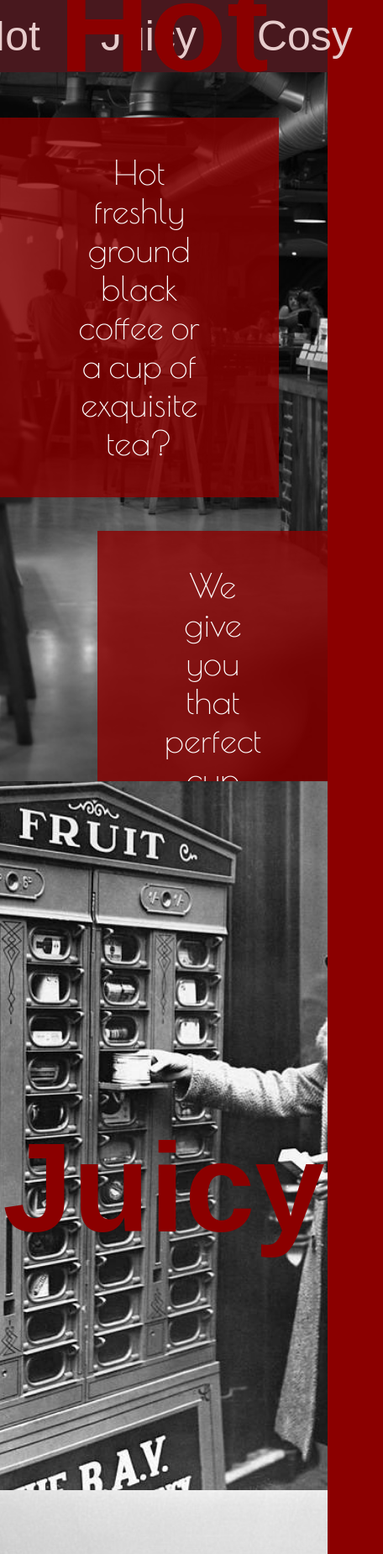
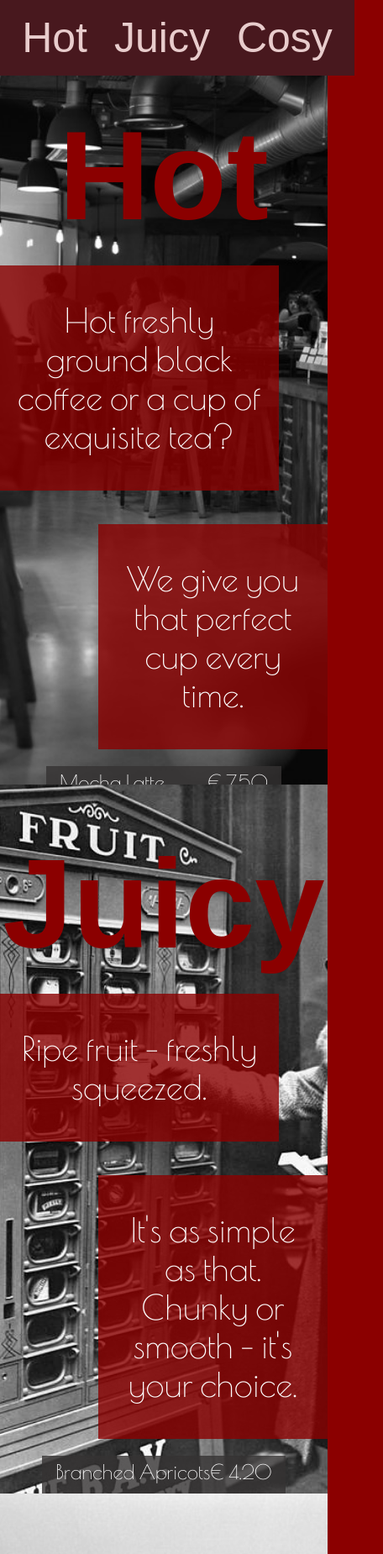
Before and after one commit to EmmaForsberg/Caffe-Retro, a plain HTML site: page index.html in a window 390 px wide. Shown: the top 1850 px of the page at 84% size, 456 px wide, since content can reach past the window. Drawn offline with nearby package versions, Linux system fonts and the light colour scheme; a web font is replaced by a local one.

Commit message:
final fixes

```diff
--- a/index.css
+++ b/index.css
@@ -8,11 +8,23 @@ background-color: darkred;
 }
 
 header  {
-    display: block;
+    display: flex;
     background-color: #381f26;
-  display: flex;
+padding: 1rem;
+width:100%;
+gap: 4rem;
   justify-content: center;
     opacity: 0.8;
+      top: 0;
+   z-index: 1;
+   position: sticky;
+}
+
+.header .link {
+  color: white;
+      font-size: 50px;
+text-decoration: none;
+
 }
 
 section {
@@ -30,25 +42,6 @@ section {
 
 }
 
-ul {
-  list-style-type: none;
-  margin: 0;
-  padding: 0;
-  display: flex;
-}
-
-li {
-    font-size: 50px;
-    margin: 0 20px;
-}
-
-li a {
-  display: block;
-  color: white;
-  text-align: center;
-  padding: 14px 16px;
-  text-decoration: none;
-}
 
 .hot-section {
      background-image: url("hot.jpg");
@@ -88,16 +81,37 @@ h1{
 }
 
 .menu {
-  width: 100%;
-  max-width: 400px;
-  border-collapse: collapse;
+
+  background-color: rgba(53, 50, 50, 0.8);
+  padding-inline: 4rem;
+  font-family: "Poiret One", sans-serif;
+  font-size: 1.5rem;
   color: white;
- font-family: "Poiret One", sans-serif;
-  font-size: 1.5rem;
-  background-color: rgb(53, 50, 50, 0.8);
 }
 
-.menu .price {
-  text-align: right;
-  width: 100px;
+.menu-item {
+  display: flex;
+  justify-content: space-between;
+  padding: 5px 0;
 }
+
+@media screen and (max-width: 768px) {
+  .red-box {
+    position: static;
+  }
+}
+
+@media screen and (max-width: 550px) {
+  .header {
+    gap: 2rem;
+  }
+
+  .red-box,
+  .menu {
+    padding-inline: 1rem;
+  }
+
+  .section {
+    padding-inline: 2rem;
+  }
+}
--- a/index.html
+++ b/index.html
@@ -3,26 +3,20 @@
 <head>
     <meta charset="UTF-8">
     <meta name="viewport" content="width=device-width, initial-scale=1.0">
-    <title>Document</title>
+    <title>Caffe Retro</title>
     <link rel="stylesheet" href="index.css"/>
     <link rel="preconnect" href="https://fonts.googleapis.com" />
-<link rel="preconnect" href="https://fonts.gstatic.com" crossorigin />
-<link
-  href="https://fonts.googleapis.com/css2?family=Poiret+One&family=Spirax&display=swap"
-  rel="stylesheet"
+    <link rel="preconnect" href="https://fonts.gstatic.com" crossorigin />
+    <link
+     href="https://fonts.googleapis.com/css2?family=Poiret+One&family=Spirax&display=swap"
+     rel="stylesheet"
 />
 </head>
-
-
 <body>
-<header>
-    <nav>
-<ul>
-    <li> <a href="#Hot" >Hot</a></li>
-    <li><a href="#Juicy">Juicy</a></li>
-    <li><a href="#Cosy">Cosy</a></li>
-</ul>
-        </nav>
+<header class="header">
+<a href="#Hot" class="link">Hot</a>
+    <a href="#Juicy" class="link">Juicy</a>
+    <a href="#Cosy" class="link">Cosy</a>
 </header>
 
 <main>
@@ -36,22 +30,73 @@
     <p>We give you that perfect cup every time.</p>
   </div>
 
-<table class="menu">
-  <tr><td>Mocha Latte</td><td class="price">€ 7.50</td></tr>
-  <tr><td>Caffe Formaggio</td><td class="price">€ 5.00</td></tr>
-  <tr><td>Espresso</td><td class="price">€ 3.50</td></tr>
-</table>
+<div class="menu">
+  <div class="menu-item">
+    <span class="item-name">Mocha Latte</span>
+    <span class="item-price">€ 7.50</span>
+  </div>
+  <div class="menu-item">
+    <span class="item-name">Caffe Formaggio</span>
+    <span class="item-price">€ 5.00</span>
+  </div>
+  <div class="menu-item">
+    <span class="item-name">Espresso</span>
+    <span class="item-price">€ 3.50</span>
+  </div>
+</div>
+
 
     </div>
     </section>
 
     <section id="Juicy" class="juicy-section">
         <h1>Juicy</h1>
+          <div class="red-box right-box">
+    <p>Ripe fruit - freshly squeezed.</p>
+  </div>
+
+  <div class="red-box left-box">
+    <p>It's as simple as that. Chunky or smooth - it's your choice.</p>
+  </div>
+
+  <div class="menu">
+  <div class="menu-item">
+    <span class="item-name">Branched Apricots</span>
+    <span class="item-price">€ 4.20</span>
+  </div>
+  <div class="menu-item">
+    <span class="item-name">Deep Rasberries</span>
+    <span class="item-price">€ 3.50</span>
+  </div>
+  <div class="menu-item">
+    <span class="item-name">Smooth Oranges </span>
+    <span class="item-price">€ 6.50</span>
+  </div>
+</div>
     </section>
-
-
     <section id="Cosy" class="cosy-section">
         <h1>Cozy</h1>
+         <div class="red-box right-box">
+    <p>Hang around. Enjoy the settings.</p>
+  </div>
+
+    <div class="red-box left-box">
+    <p>Use our fast WiFi. Borrow a newspaper or a novel.</p>
+  </div>
+
+  <div class="menu">
+  <div class="menu-item">
+    <span class="item-name">Mon-Sun</span>
+    <span class="item-price">8am – 11pm</span>
+  </div>
+  <div class="menu-item">
+    <span class="item-name">Caffe Retro</span>
+    <span class="item-price">Canto VI</span>
+  </div>
+  <div class="menu-item">
+    <span class="item-name">0123-45 67 89</span>
+    <span class="item-price">caffe@lorem.pge</span>
+  </div>
     </section>
     </main>
 </body>
```
